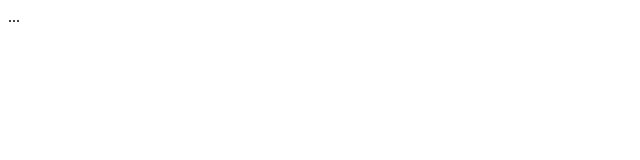
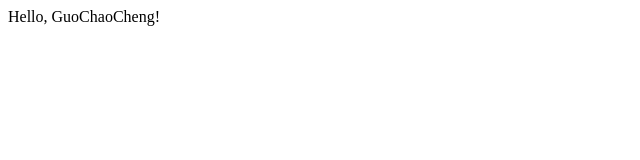
Before and after one commit to Guochaocheng/Calculation, a plain HTML site: page index.html in a window 1280 px wide. Shown: the whole page, without its empty margins (0-640 px from the left). Drawn offline with Linux system fonts and the light colour scheme.

Commit message:
Update index.html

```diff
--- a/index.html
+++ b/index.html
@@ -5,7 +5,7 @@
 </head>
 
 <body>
- ...
+Hello, GuoChaoCheng!
 </body>
 
 </html>
```
